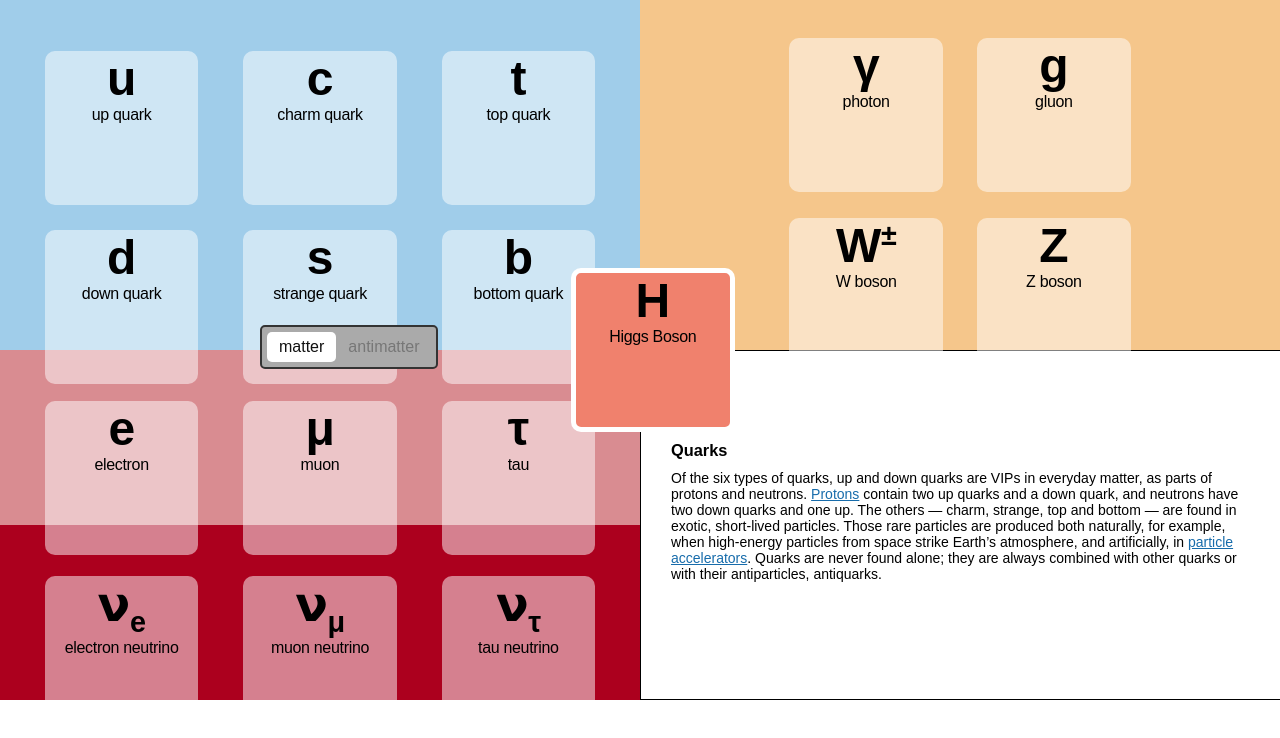
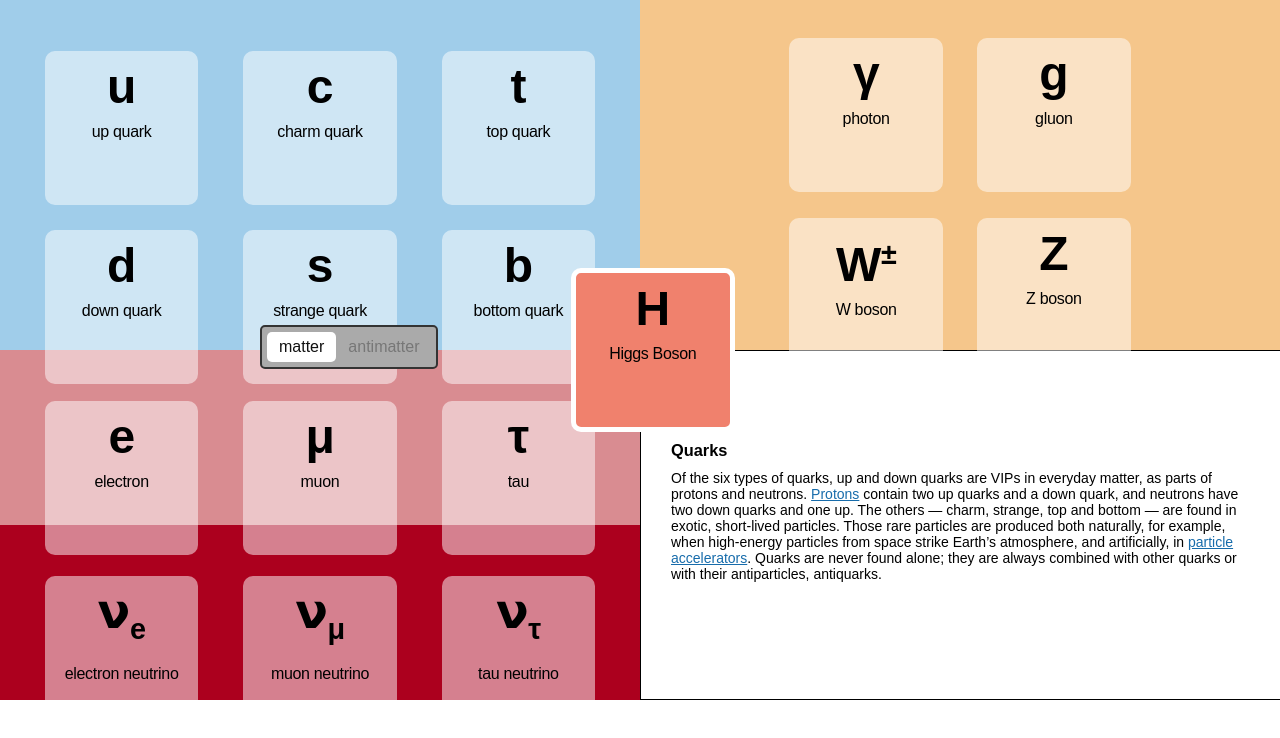
Before and after one commit to tylermachado/sn-particle-model, a React (Create React App) app: page / in a window 1280 px wide. Shown: the top 738 px of the page. Built offline with nearby package versions, Linux system fonts and the light colour scheme; a web font is replaced by a local one.

Commit message:
experimenting with type sizes

```diff
--- a/src/App.scss
+++ b/src/App.scss
@@ -128,8 +128,7 @@ sub, sup {
 
 .mode-antimatter .area-quarks .particle .symbol,
 .mode-antimatter .area-neutrinos .particle .symbol {
-  text-decoration: underline;
-  text-underline-offset: -0.9em;
+  border-top: 5px solid black;
 }
 
 .particle {
@@ -181,7 +180,8 @@ sub, sup {
       .symbol {
         font-size: 3rem;
         font-weight: bold;
-        display:block;
+        display: initial;
+        line-height: 150%;
       }
 
       .name {
```
